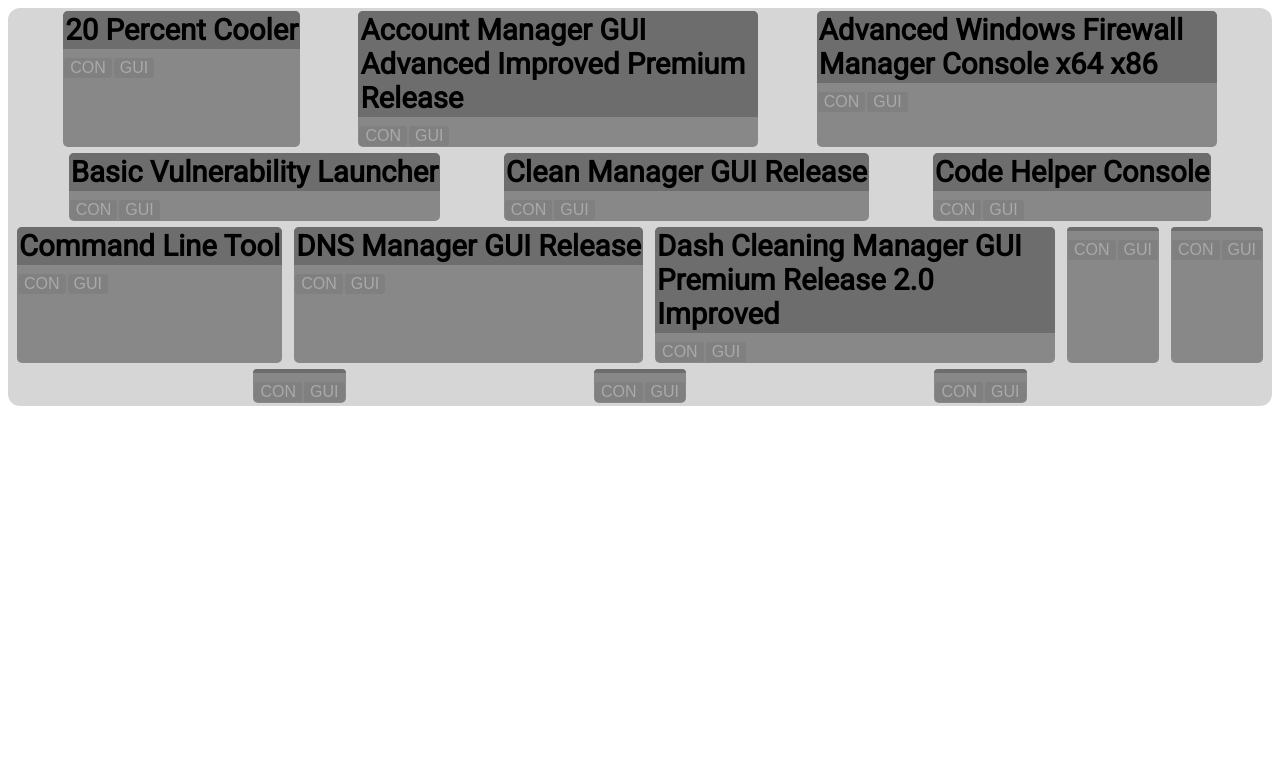
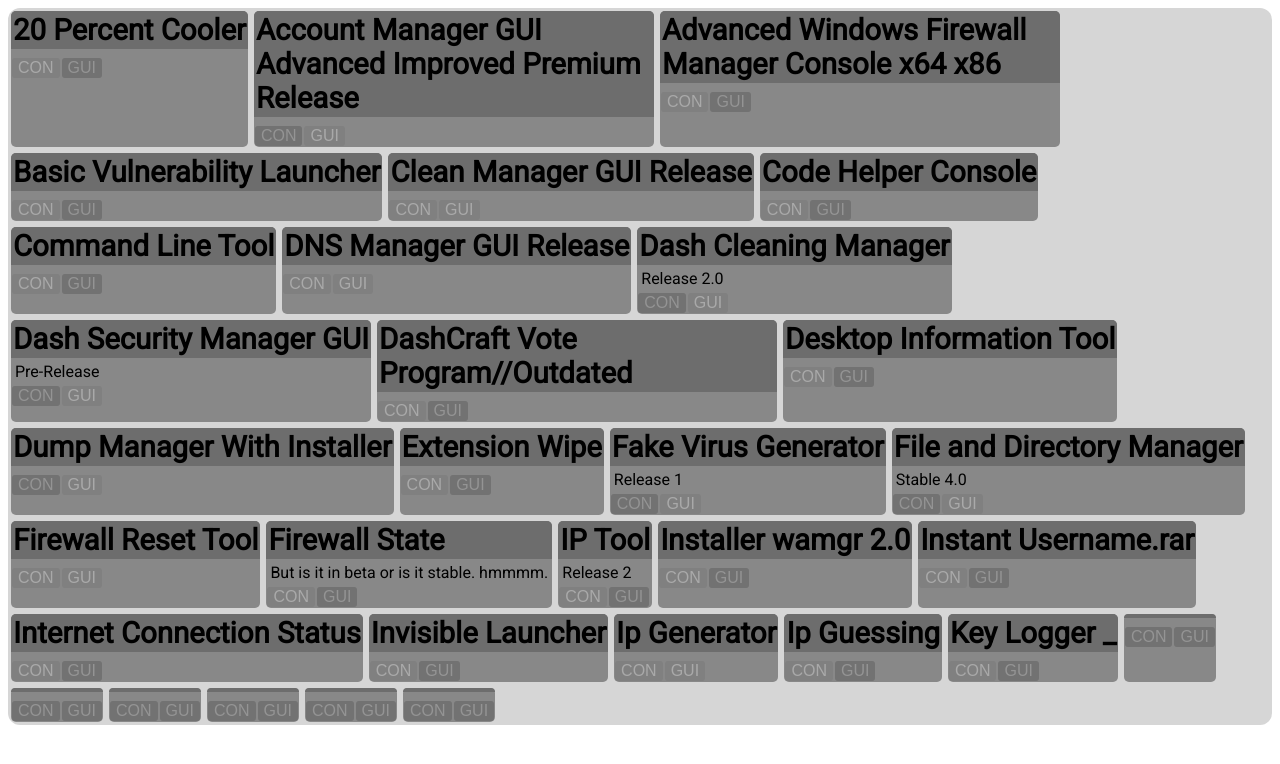
Before and after one commit to Dashies-Software/justthecooldude.github.io, a plain HTML site: page WebProjects/DownloadPage/index.html in a window 1280 px wide. Drawn offline with nearby package versions, Linux system fonts and the light colour scheme.

Commit message:
updateee

```diff
--- a/WebProjects/DownloadPage/downloads.json
+++ b/WebProjects/DownloadPage/downloads.json
@@ -11,90 +11,216 @@
         "desc":"",
         "ConsoleFileName":"",
         "GUIFileName":"Account Manager GUI Advanced Improved Premium Release.rar",
-        "categories" : ["Utilities", "Premium"]
+        "categories":["Utilities", "Premium"]
     },
     {
         "name":"Advanced Windows Firewall Manager Console x64 x86",
         "desc":"",
         "ConsoleFileName":"Advanced Windows Firewall Manager Console x64 x86.rar",
         "GUIFileName":"",
-        "categories" : ["Utilities", "Stable"]
+        "categories":["Utilities", "Stable"]
     },
     {
         "name":"Basic Vulnerability Launcher",
         "desc":"",
         "ConsoleFileName":"Basic Vulnerability Launcher.rar",
         "GUIFileName":"",
-        "categories" : ["Exploits", "Stable"]
+        "categories":["Exploits", "Stable"]
     },
     {
         "name":"Clean Manager GUI Release",
         "desc":"",
         "ConsoleFileName":"Cleaning Manager Premium Release Console.rar",
         "GUIFileName":"Clean Manager GUI Release.rar",
-        "categories" : ["Utilities"]
+        "categories":["Utilities"]
     },
     {
         "name":"Code Helper Console",
         "desc":"",
         "ConsoleFileName":"Code Helper Console.rar",
         "GUIFileName":"",
-        "categories" : ["Utilities", "Stable"]
+        "categories":["Utilities", "Stable"]
     },
     {
         "name":"Command Line Tool",
         "desc":"",
         "ConsoleFileName":"Command Line Tool.rar",
         "GUIFileName":"",
-        "categories" : ["Utilities", "Stable"]
+        "categories":["Utilities", "Stable"]
     },
     {
         "name":"DNS Manager GUI Release",
         "desc":"",
         "ConsoleFileName":"DNS Manager.rar",
         "GUIFileName":"DNS Manager GUI Release.rar",
-        "categories" : ["Utilities", "Stable"]
+        "categories":["Utilities", "Stable"]
     },
     {
-        "name":"Dash Cleaning Manager GUI Premium Release 2.0 Improved",
+        "name":"Dash Cleaning Manager",
+        "desc":"Release 2.0",
+        "ConsoleFileName":"",
+        "GUIFileName":"Dash Cleaning Manager GUI Premium Release 2.0 Improved.rar",
+        "categories":["Utilities","Premium"]
+    },
+    {
+        "name":"Dash Security Manager GUI",
+        "desc":"Pre-Release",
+        "ConsoleFileName":"",
+        "GUIFileName":"Dash Security Manager GUI Pre-Release.rar",
+        "categories":["Utilities", "Beta"]
+    },
+    {
+        "name":"DashCraft Vote Program//Outdated",
+        "desc":"",
+        "ConsoleFileName":"DashCraft Vote Program.rar",
+        "GUIFileName":"",
+        "categories":["Outdated"]
+    },
+    {
+        "name":"Desktop Information Tool",
+        "desc":"",
+        "ConsoleFileName":"Desktop Information Tool Simple Stable Build.rar",
+        "GUIFileName":"",
+        "categories":["Utilities","Stable"]
+    },
+    {
+        "name":"Dump Manager With Installer",
         "desc":"",
         "ConsoleFileName":"",
-        "GUIFileName":"Dash Cleaning Manager GUI Premium Release 2.0 Improved.rar",
-        "categories" : ["Utilities","Premium"]
+        "GUIFileName":"Dump Manager With Installer - GUI RELEASE.rar",
+        "categories":["Utilities","Stable"]
+    },
+    {
+        "name":"Extension Wipe",
+        "desc":"",
+        "ConsoleFileName":"Extension Wipe.rar",
+        "GUIFileName":"",
+        "categories":["Utilities","Stable"]
+    },
+    {
+        "name":"Fake Virus Generator",
+        "desc":"Release 1",
+        "ConsoleFileName":"",
+        "GUIFileName":"Fake Virus Generator GUI Release 1.rar",
+        "categories":["Exploits","Stable"]
+    },
+    {
+        "name":"File and Directory Manager",
+        "desc":"Stable 4.0",
+        "ConsoleFileName":"",
+        "GUIFileName":"File and Directory Manager Stable 4.0.rar",
+        "categories":["Utilities","Stable"]
+    },
+    {
+        "name":"Firewall Reset Tool",
+        "desc":"",
+        "ConsoleFileName":"Firewall Reset Tool Console Release.rar",
+        "GUIFileName":"Firewall Reset Tool GUI Release.rar",
+        "categories":["Utilities","Stable"]
+    },
+    {
+        "name":"Firewall State",
+        "desc":"But is it in beta or is it stable. hmmmm.",
+        "ConsoleFileName":"Firewall State BETA.rar",
+        "GUIFileName":"",
+        "categories":["Utilities","Stable"]
+    },
+    {
+        "name":"IP Tool",
+        "desc":"Release 2",
+        "ConsoleFileName":"IP Tool Release 2.",
+        "GUIFileName":"",
+        "categories":["Utilities","Beta"]
+    },
+    {
+        "name":"Installer wamgr 2.0",
+        "desc":"",
+        "ConsoleFileName":"Installerwamgr-2.exe",
+        "GUIFileName":"",
+        "categories":["Misc","Alpha"]
+    },
+    {
+        "name":"Instant Username.rar",
+        "desc":"",
+        "ConsoleFileName":"Instant Username.rar",
+        "GUIFileName":"",
+        "categories":["Utilities","Stable"]
+    },
+    {
+        "name":"Internet Connection Status",
+        "desc":"",
+        "ConsoleFileName":"Internet Connection Status Simple Stable Console Release.rar",
+        "GUIFileName":"",
+        "categories":["Utilities","Stable"]
+    },
+    {
+        "name":"Invisible Launcher",
+        "desc":"",
+        "ConsoleFileName":"Invisible Launcher BETA.rar",
+        "GUIFileName":"",
+        "categories":["Exploits","Beta"]
+    },
+    {
+        "name":"Ip Generator",
+        "desc":"",
+        "ConsoleFileName":"Ip Generator.rar",
+        "GUIFileName":"Ip Generator GUI Release.rar",
+        "categories":["Exploits","Stable"]
+    },
+    {
+        "name":"Ip Guessing",
+        "desc":"",
+        "ConsoleFileName":"Ip Guessing.rar",
+        "GUIFileName":"",
+        "categories":["Exploits","Stable"]
+    },
+    {
+        "name":"Key Logger _",
+        "desc":"",
+        "ConsoleFileName":"Key Logger _.rar",
+        "GUIFileName":"",
+        "categories":["Exploits", "Stable"]
     },
     {
         "name":"",
         "desc":"",
         "ConsoleFileName":"",
         "GUIFileName":"",
-        "categories" : []
+        "categories":[]
     },
     {
         "name":"",
         "desc":"",
         "ConsoleFileName":"",
         "GUIFileName":"",
-        "categories" : []
+        "categories":[]
     },
     {
         "name":"",
         "desc":"",
         "ConsoleFileName":"",
         "GUIFileName":"",
-        "categories" : []
+        "categories":[]
     },
     {
         "name":"",
         "desc":"",
         "ConsoleFileName":"",
         "GUIFileName":"",
-        "categories" : []
+        "categories":[]
     },
     {
         "name":"",
         "desc":"",
         "ConsoleFileName":"",
         "GUIFileName":"",
-        "categories" : []
+        "categories":[]
+    },
+    {
+        "name":"",
+        "desc":"",
+        "ConsoleFileName":"",
+        "GUIFileName":"",
+        "categories":[]
     }
 ]
--- a/WebProjects/DownloadPage/javascript.js
+++ b/WebProjects/DownloadPage/javascript.js
@@ -17,7 +17,7 @@ function LoadFromJson() {
             var htmlBuffer = "";
 
             for(var i = 0; i < downloads.length; i++){
-                htmlBuffer += `<div class='download'><span class='downloadName'>${downloads[i].name}</span><div class='downloadDesc'>${downloads[i].desc}</div><a href='${downloadLocation + downloads[i].ConsoleFileName}' download><button class='downloadButton' ${downloads[i].ConsoleFileName == null ? "disabled" : "" }>CON</button></a><a href='${downloadLocation + downloads[i].GUIFileName}' download><button class='downloadButton' ${downloads[i].GUIFileName == null ? "disabled" : "" }>GUI</button></a></div>`;
+                htmlBuffer += `<div class='download'><span class='downloadName'>${downloads[i].name}</span><div class='downloadDesc'>${downloads[i].desc}</div><a href='${downloadLocation + downloads[i].ConsoleFileName}' download><button class='downloadButton' ${downloads[i].ConsoleFileName == "" ? "disabled" : "" }>CON</button></a><a href='${downloadLocation + downloads[i].GUIFileName}' download><button class='downloadButton' ${downloads[i].GUIFileName == "" ? "disabled" : "" }>GUI</button></a></div>`;
             }
 
             $("#downloads").html(htmlBuffer);
--- a/WebProjects/DownloadPage/style.css
+++ b/WebProjects/DownloadPage/style.css
@@ -6,7 +6,7 @@ body {
 #downloads {
     display: flex;
     flex-flow: row wrap;
-    justify-content: space-evenly;
+    justify-content: flex-start;
 
     border-radius: 12px;
 
```
